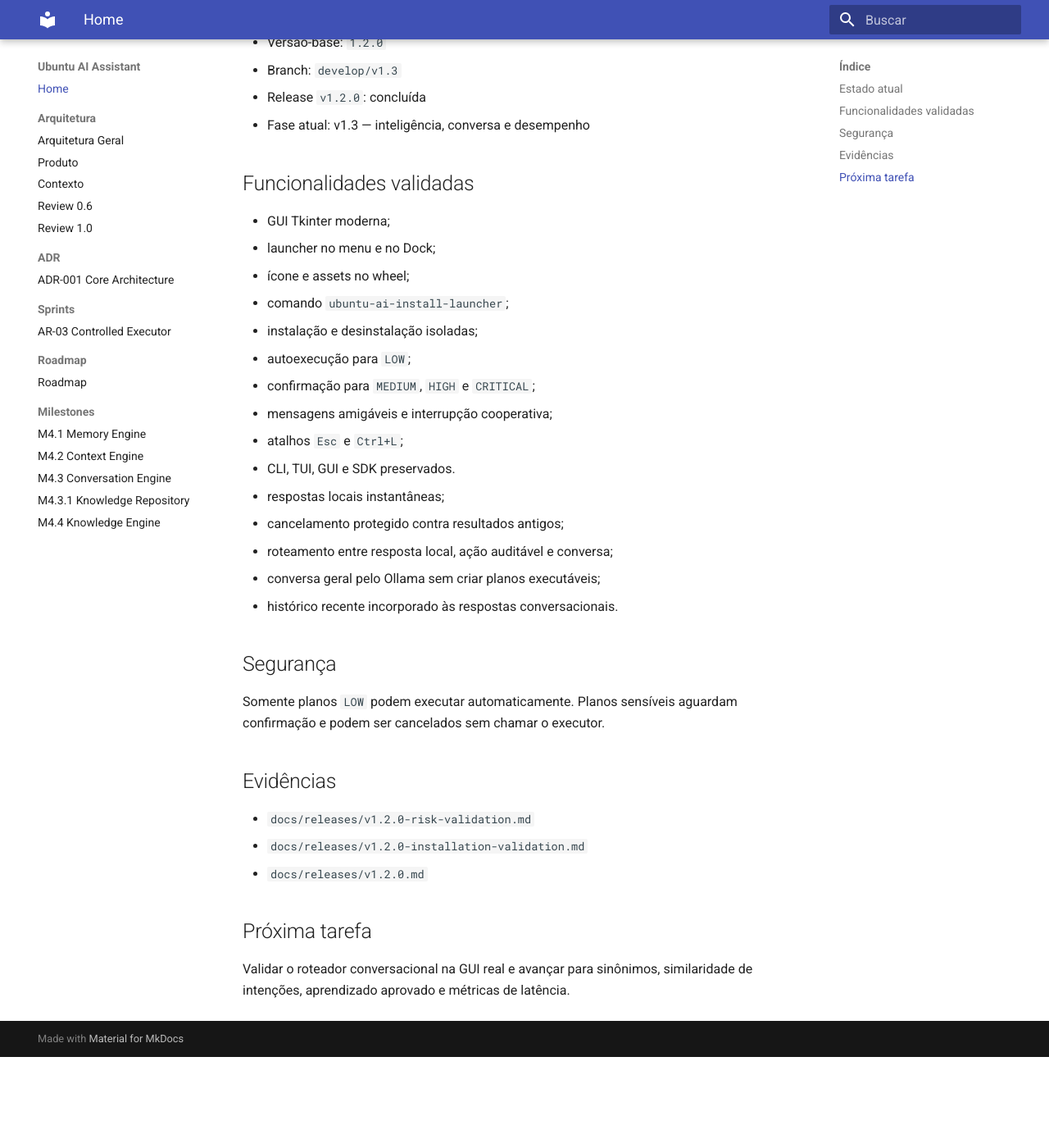
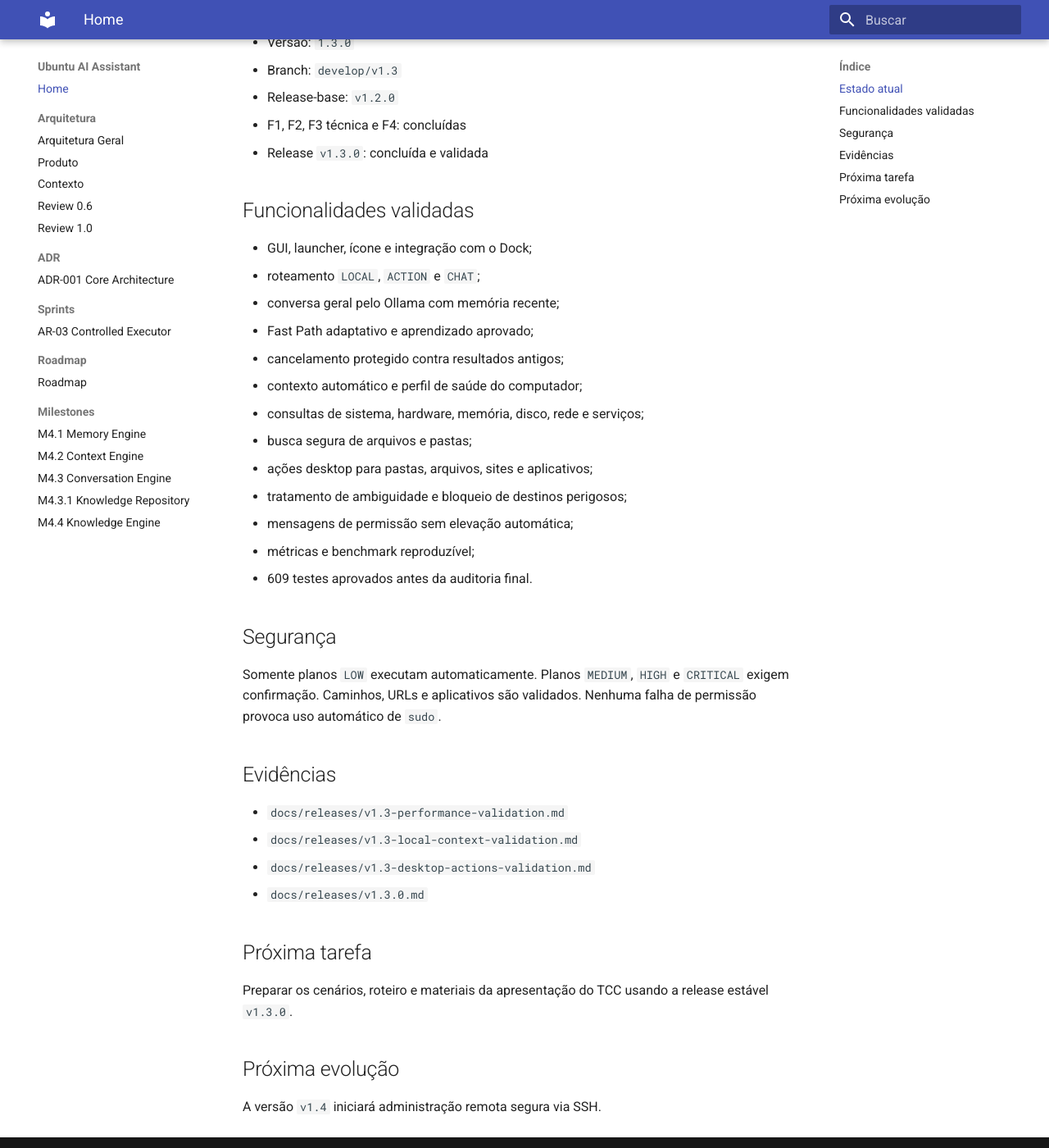
Before and after one commit to andrefeitoza-dev/ubuntu-ai-assistant, an MkDocs documentation site: the page built from docs/checkpoint.md, in a window 1280 px wide and 1400 px high, scrolled down 257 px. Shown: the whole window at 82% size. Built offline with MkDocs 1.6.1 and Material for MkDocs 9.7.7, drawn with Linux system fonts in a browser that asks for light colours; before the commit the page ends 1546 px from its top, so only the background shows below that; some of the changed text lies outside the part shown.

```diff
--- a/docs/checkpoint.md
+++ b/docs/checkpoint.md
@@ -1,44 +1,49 @@
 # Ubuntu AI Assistant — Development Checkpoint
 
-> Última atualização: 2026-08-18
+> Última atualização: 2026-08-19
 
 ## Estado atual
 
-- Versão-base: `1.2.0`
+- Versão: `1.3.0`
 - Branch: `develop/v1.3`
-- Release `v1.2.0`: concluída
-- Fase atual: v1.3 — inteligência, conversa e desempenho
+- Release-base: `v1.2.0`
+- F1, F2, F3 técnica e F4: concluídas
+- Release `v1.3.0`: concluída e validada
 
 ## Funcionalidades validadas
 
-- GUI Tkinter moderna;
-- launcher no menu e no Dock;
-- ícone e assets no wheel;
-- comando `ubuntu-ai-install-launcher`;
-- instalação e desinstalação isoladas;
-- autoexecução para `LOW`;
-- confirmação para `MEDIUM`, `HIGH` e `CRITICAL`;
-- mensagens amigáveis e interrupção cooperativa;
-- atalhos `Esc` e `Ctrl+L`;
-- CLI, TUI, GUI e SDK preservados.
-- respostas locais instantâneas;
+- GUI, launcher, ícone e integração com o Dock;
+- roteamento `LOCAL`, `ACTION` e `CHAT`;
+- conversa geral pelo Ollama com memória recente;
+- Fast Path adaptativo e aprendizado aprovado;
 - cancelamento protegido contra resultados antigos;
-- roteamento entre resposta local, ação auditável e conversa;
-- conversa geral pelo Ollama sem criar planos executáveis;
-- histórico recente incorporado às respostas conversacionais.
+- contexto automático e perfil de saúde do computador;
+- consultas de sistema, hardware, memória, disco, rede e serviços;
+- busca segura de arquivos e pastas;
+- ações desktop para pastas, arquivos, sites e aplicativos;
+- tratamento de ambiguidade e bloqueio de destinos perigosos;
+- mensagens de permissão sem elevação automática;
+- métricas e benchmark reproduzível;
+- 609 testes aprovados antes da auditoria final.
 
 ## Segurança
 
-Somente planos `LOW` podem executar automaticamente. Planos sensíveis aguardam
-confirmação e podem ser cancelados sem chamar o executor.
+Somente planos `LOW` executam automaticamente. Planos `MEDIUM`, `HIGH` e
+`CRITICAL` exigem confirmação. Caminhos, URLs e aplicativos são validados.
+Nenhuma falha de permissão provoca uso automático de `sudo`.
 
 ## Evidências
 
-- `docs/releases/v1.2.0-risk-validation.md`
-- `docs/releases/v1.2.0-installation-validation.md`
-- `docs/releases/v1.2.0.md`
+- `docs/releases/v1.3-performance-validation.md`
+- `docs/releases/v1.3-local-context-validation.md`
+- `docs/releases/v1.3-desktop-actions-validation.md`
+- `docs/releases/v1.3.0.md`
 
 ## Próxima tarefa
 
-Validar o roteador conversacional na GUI real e avançar para sinônimos,
-similaridade de intenções, aprendizado aprovado e métricas de latência.
+Preparar os cenários, roteiro e materiais da apresentação do TCC
+usando a release estável `v1.3.0`.
+
+## Próxima evolução
+
+A versão `v1.4` iniciará administração remota segura via SSH.
--- a/pyproject.toml
+++ b/pyproject.toml
@@ -4,7 +4,7 @@ build-backend = "hatchling.build"
 
 [project]
 name = "ubuntu-ai-assistant"
-version = "1.2.0"
+version = "1.3.0"
 description = "Framework local para agentes inteligentes e administração segura do Ubuntu"
 readme = "README.md"
 requires-python = ">=3.12"
--- a/src/ubuntu_ai/version.py
+++ b/src/ubuntu_ai/version.py
@@ -1,7 +1,7 @@
 from importlib.metadata import PackageNotFoundError, version
 
 PACKAGE_NAME = "ubuntu-ai-assistant"
-FALLBACK_VERSION = "1.2.0"
+FALLBACK_VERSION = "1.3.0"
 
 
 def get_version() -> str:
```
Also changed, not shown: CHANGELOG.md (+30 -0 lines), README.md (+25 -18 lines), docs/architecture.md (+17 -1 lines), docs/releases/v1.3.0.md (added, +37 -0 lines), docs/roadmap.md (+1 -1 lines), 5 other files.
